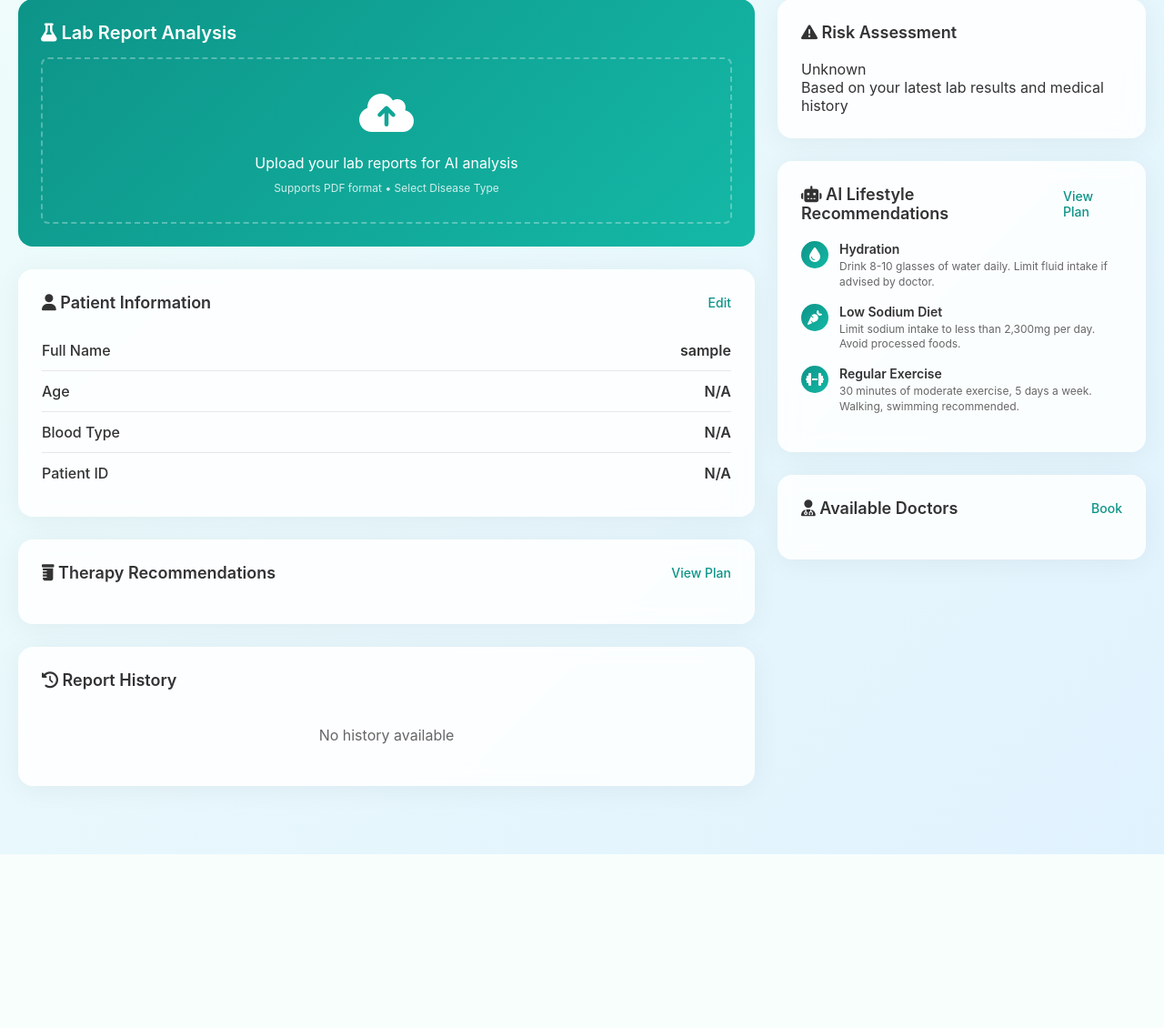
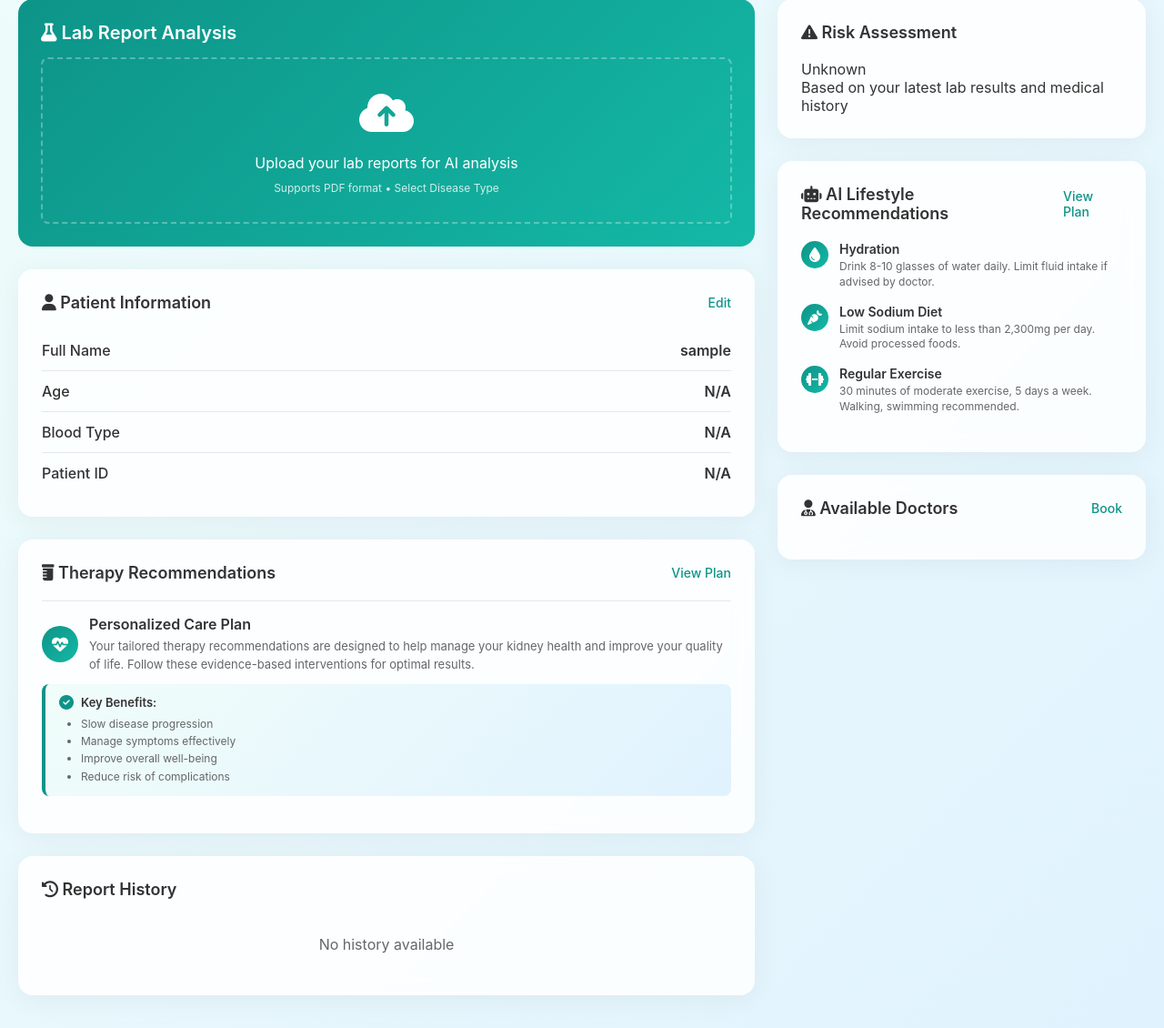
Before and after one commit to Nida-pathan/Vois_CKD, a Flask app: page /patient/dashboard in a window 1280 px wide. Shown: the part 309-1439 px from the top of the page at 91% size. Before the commit the page ends 1248 px from the top, so only its background shows below. Run offline with Flask 3, Linux system fonts and the light colour scheme; the visitor is signed in with stand-in values (Sample User, id 1); data that the repository does not hold is empty.

Commit message:
therapy section enhanced

```diff
--- /dev/null
+++ b/debug_log.txt
@@ -0,0 +1,4 @@
+DEBUG: Doctor: doc1
+DEBUG: Appointments found: 2
+DEBUG: First appointment: {'_id': ObjectId('692457e9d10860eeee400f0a'), 'patient': 'Aditya21', 'doctor': 'doc1', 'preferred_date': '2025-11-26', 'preferred_time': '21:34', 'status': 'pending', 'created_at': '2025-11-24T18:34:41.008524'}
+DEBUG: Patients with appointments: {'Aditya21', 'JOHN'}
--- a/templates/patient_dashboard.html
+++ b/templates/patient_dashboard.html
@@ -674,6 +674,38 @@
                         </div>
                         <a href="{{ url_for('therapy_plan') }}" class="card-action">View Plan</a>
                     </div>
+                    <div style="padding: 15px 0; border-top: 1px solid #e5e7eb; margin-top: 10px;">
+                        <div style="display: flex; align-items: center; gap: 12px; margin-bottom: 12px;">
+                            <div
+                                style="width: 40px; height: 40px; border-radius: 50%; background: linear-gradient(135deg, #0d9488 0%, #14b8a6 100%); display: flex; align-items: center; justify-content: center; flex-shrink: 0;">
+                                <i class="fas fa-heartbeat" style="color: white; font-size: 18px;"></i>
+                            </div>
+                            <div style="flex: 1;">
+                                <div style="font-weight: 600; color: var(--text-primary); margin-bottom: 5px;">
+                                    Personalized Care Plan</div>
+                                <div style="font-size: 13px; color: var(--text-secondary); line-height: 1.5;">
+                                    Your tailored therapy recommendations are designed to help manage your kidney health
+                                    and improve your quality of life. Follow these evidence-based interventions for
+                                    optimal results.
+                                </div>
+                            </div>
+                        </div>
+                        <div
+                            style="background: linear-gradient(135deg, #f0fdfa 0%, #e0f2fe 100%); border-radius: 8px; padding: 12px 15px; border-left: 4px solid #0d9488;">
+                            <div style="display: flex; align-items: center; gap: 8px; margin-bottom: 6px;">
+                                <i class="fas fa-check-circle" style="color: #0d9488; font-size: 16px;"></i>
+                                <span style="font-weight: 600; font-size: 13px; color: var(--text-primary);">Key
+                                    Benefits:</span>
+                            </div>
+                            <ul
+                                style="margin: 0; padding-left: 24px; font-size: 12px; color: var(--text-secondary); line-height: 1.6;">
+                                <li>Slow disease progression</li>
+                                <li>Manage symptoms effectively</li>
+                                <li>Improve overall well-being</li>
+                                <li>Reduce risk of complications</li>
+                            </ul>
+                        </div>
+                    </div>
                 </div>
 
                 <!-- Report History -->
```
